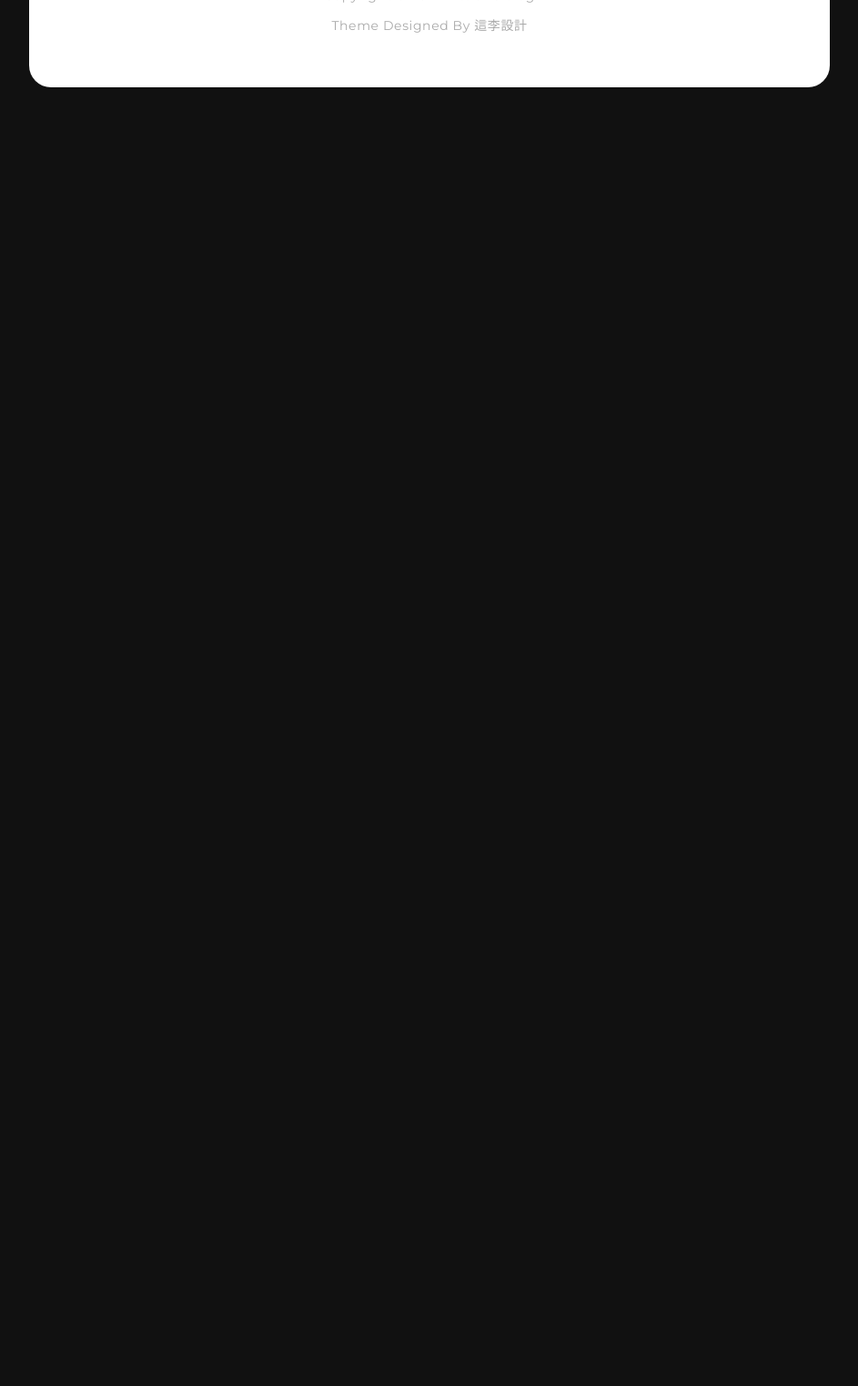
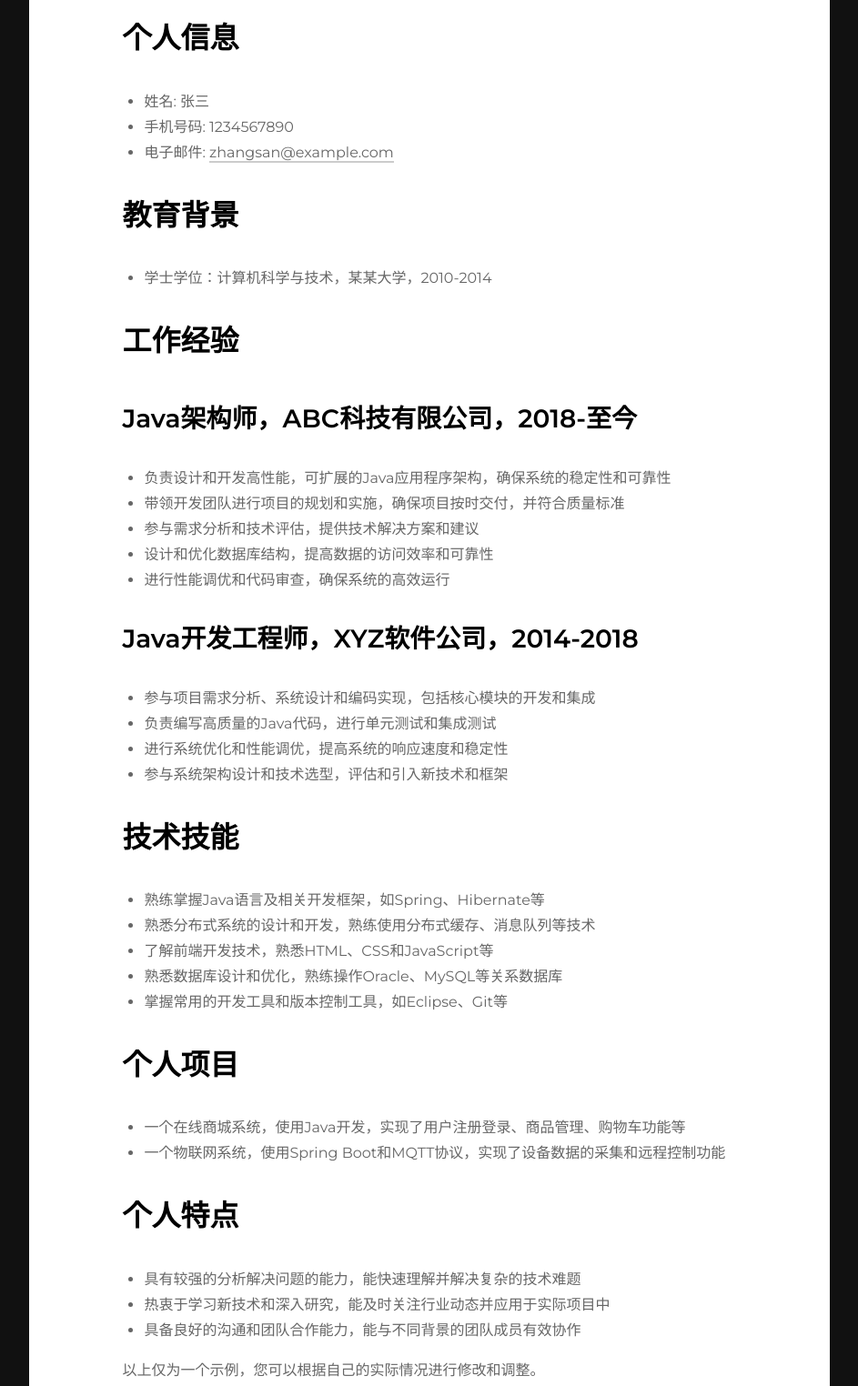
Before and after one commit to littlell/littlell.github.io, a plain HTML site: page about/index.html in a window 1280 px wide. Shown: the part 396-1920 px from the top of the page at 91% size, without its empty margins (168-1111 px from the left). Before the commit the page ends 800 px from the top, so only its background shows below. Drawn offline with Linux system fonts and the light colour scheme.

Commit message:
Site updated: 2024-01-07 17:18:13

```diff
--- a/about/index.html
+++ b/about/index.html
@@ -36,7 +36,44 @@
 
 
         <div class="post-md">
-            <p>这里写关于页的正文，支持 Markdown, HTML</p>
+            <h1 id="简历"><a href="#简历" class="headerlink" title="简历"></a>简历</h1><h2 id="个人信息"><a href="#个人信息" class="headerlink" title="个人信息"></a>个人信息</h2><ul>
+<li>姓名: 张三</li>
+<li>手机号码: 1234567890</li>
+<li>电子邮件: <a href="mailto:&#122;&#x68;&#97;&#x6e;&#x67;&#x73;&#x61;&#110;&#x40;&#101;&#x78;&#x61;&#x6d;&#112;&#x6c;&#101;&#46;&#99;&#x6f;&#x6d;">&#122;&#x68;&#97;&#x6e;&#x67;&#x73;&#x61;&#110;&#x40;&#101;&#x78;&#x61;&#x6d;&#112;&#x6c;&#101;&#46;&#99;&#x6f;&#x6d;</a></li>
+</ul>
+<h2 id="教育背景"><a href="#教育背景" class="headerlink" title="教育背景"></a>教育背景</h2><ul>
+<li>学士学位：计算机科学与技术，某某大学，2010-2014</li>
+</ul>
+<h2 id="工作经验"><a href="#工作经验" class="headerlink" title="工作经验"></a>工作经验</h2><h3 id="Java架构师，ABC科技有限公司，2018-至今"><a href="#Java架构师，ABC科技有限公司，2018-至今" class="headerlink" title="Java架构师，ABC科技有限公司，2018-至今"></a>Java架构师，ABC科技有限公司，2018-至今</h3><ul>
+<li>负责设计和开发高性能，可扩展的Java应用程序架构，确保系统的稳定性和可靠性</li>
+<li>带领开发团队进行项目的规划和实施，确保项目按时交付，并符合质量标准</li>
+<li>参与需求分析和技术评估，提供技术解决方案和建议</li>
+<li>设计和优化数据库结构，提高数据的访问效率和可靠性</li>
+<li>进行性能调优和代码审查，确保系统的高效运行</li>
+</ul>
+<h3 id="Java开发工程师，XYZ软件公司，2014-2018"><a href="#Java开发工程师，XYZ软件公司，2014-2018" class="headerlink" title="Java开发工程师，XYZ软件公司，2014-2018"></a>Java开发工程师，XYZ软件公司，2014-2018</h3><ul>
+<li>参与项目需求分析、系统设计和编码实现，包括核心模块的开发和集成</li>
+<li>负责编写高质量的Java代码，进行单元测试和集成测试</li>
+<li>进行系统优化和性能调优，提高系统的响应速度和稳定性</li>
+<li>参与系统架构设计和技术选型，评估和引入新技术和框架</li>
+</ul>
+<h2 id="技术技能"><a href="#技术技能" class="headerlink" title="技术技能"></a>技术技能</h2><ul>
+<li>熟练掌握Java语言及相关开发框架，如Spring、Hibernate等</li>
+<li>熟悉分布式系统的设计和开发，熟练使用分布式缓存、消息队列等技术</li>
+<li>了解前端开发技术，熟悉HTML、CSS和JavaScript等</li>
+<li>熟悉数据库设计和优化，熟练操作Oracle、MySQL等关系数据库</li>
+<li>掌握常用的开发工具和版本控制工具，如Eclipse、Git等</li>
+</ul>
+<h2 id="个人项目"><a href="#个人项目" class="headerlink" title="个人项目"></a>个人项目</h2><ul>
+<li>一个在线商城系统，使用Java开发，实现了用户注册登录、商品管理、购物车功能等</li>
+<li>一个物联网系统，使用Spring Boot和MQTT协议，实现了设备数据的采集和远程控制功能</li>
+</ul>
+<h2 id="个人特点"><a href="#个人特点" class="headerlink" title="个人特点"></a>个人特点</h2><ul>
+<li>具有较强的分析解决问题的能力，能快速理解并解决复杂的技术难题</li>
+<li>热衷于学习新技术和深入研究，能及时关注行业动态并应用于实际项目中</li>
+<li>具备良好的沟通和团队合作能力，能与不同背景的团队成员有效协作</li>
+</ul>
+<p>以上仅为一个示例，您可以根据自己的实际情况进行修改和调整。</p>
 
         </div>
 
```
Also changed, not shown: content.json (+1 -1 lines).
